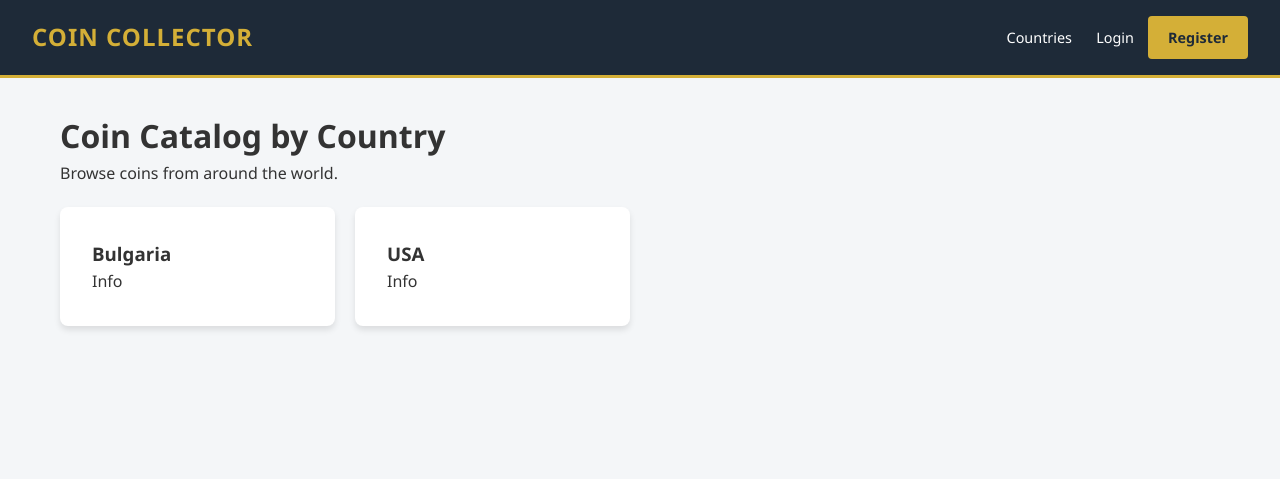
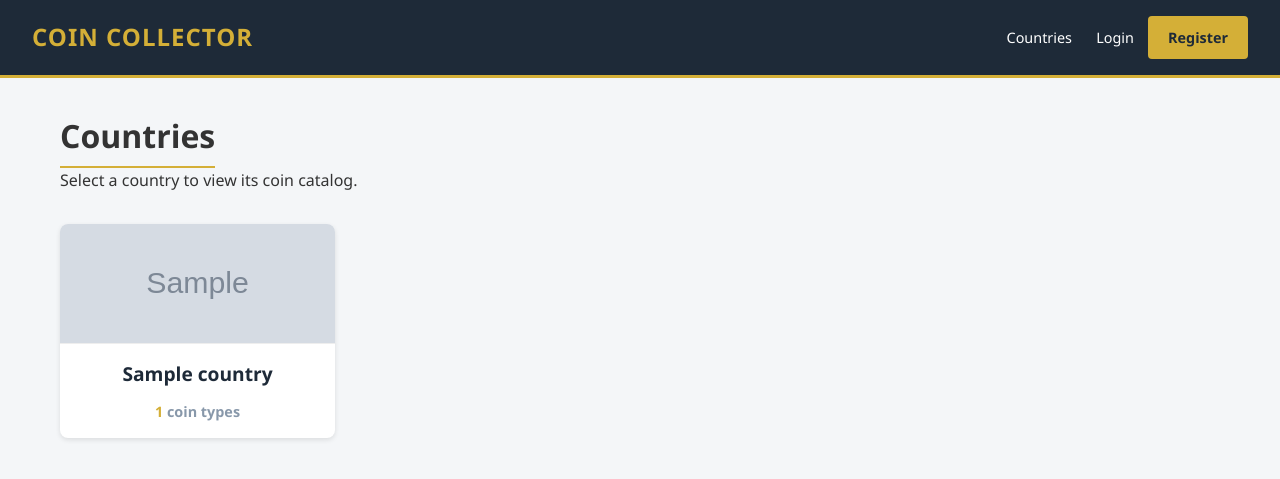
Before and after one commit to PVBonev/Coin_Collector, a PHP site: page /countries.php in a window 1280 px wide. Shown: the top 479 px of the page. Run offline with PHP 8.4, Linux system fonts and the light colour scheme; tables that the repository leaves empty or names only in its code hold one stand-in row (values such as "Sample post"); grey boxes marked "Sample" are stand-in pictures.

Commit message:
Added countries list and a details page

```diff
--- a/assets/css/styles.css
+++ b/assets/css/styles.css
@@ -1,8 +1,8 @@
 :root {
-    --primary-color: #1E2A38;
-    --accent-color: #D4AF37;
-    --bg-color: #F4F6F8;
-    --white: #FFFFFF;
+  --primary-color: #1e2a38;
+  --accent-color: #d4af37;
+  --bg-color: #f4f6f8;
+  --white: #ffffff;
   --text-color: #333333;
   --text-light: #8898aa;
   --danger: #e74c3c;
@@ -12,7 +12,7 @@
   box-sizing: border-box;
   margin: 0;
   padding: 0;
-    font-family: 'Segoe UI', Tahoma, Geneva, Verdana, sans-serif;
+  font-family: "Segoe UI", Tahoma, Geneva, Verdana, sans-serif;
 }
 
 body {
@@ -63,7 +63,7 @@ body {
 .card {
   background: var(--white);
   border-radius: 8px;
-    box-shadow: 0 4px 6px rgba(0,0,0,0.1);
+  box-shadow: 0 4px 6px rgba(0, 0, 0, 0.1);
   padding: 2rem;
   margin-bottom: 1rem;
 }
@@ -107,7 +107,9 @@ label {
   font-weight: 600;
 }
 
-input, select, textarea {
+input,
+select,
+textarea {
   width: 100%;
   padding: 10px;
   border: 1px solid #ddd;
@@ -131,7 +133,7 @@ input:focus {
   background: var(--white);
   border-radius: 8px;
   overflow: hidden;
-    box-shadow: 0 2px 5px rgba(0,0,0,0.1);
+  box-shadow: 0 2px 5px rgba(0, 0, 0, 0.1);
   transition: transform 0.2s;
 }
 
@@ -181,3 +183,25 @@ input:focus {
   text-align: center;
   border-top: 5px solid var(--accent-color);
 }
+
+/*for countries.php*/
+.flag-wrapper {
+  width: 100%;
+  height: 120px;
+  overflow: hidden;
+  border-bottom: 1px solid #eee;
+  display: flex;
+  align-items: center;
+  justify_content: center;
+}
+.flag-wrapper img {
+  width: 100%;
+  height: 100%;
+  object-fit: cover;
+}
+.country-stats {
+  margin-top: 10px;
+  font-size: 0.9rem;
+  color: var(--text-light);
+  font-weight: bold;
+}
--- a/config/db.php
+++ b/config/db.php
@@ -1,10 +1,10 @@
 <?php
 // config/db.php
 
-$host = 'localhost';
+$host = '127.0.0.1';
 $db   = 'coin_collector_db';
-$user = 'root'; //change if u use dif name in XAMPP
-$pass = '';     //change if u have pas
+$user = 'user'; //change if u use dif name in XAMPP
+$pass = 'password';
 $charset = 'utf8mb4';
 
 $dsn = "mysql:host=$host;dbname=$db;charset=$charset";
--- a/countries.php
+++ b/countries.php
@@ -1,6 +1,17 @@
 <?php
-session_start();//everyone can see this page
+session_start();
+require 'config/db.php';
+
+$sql = "SELECT c.id, c.name, c.flag_image, COUNT(cc.id) as coin_count
+        FROM countries c
+        LEFT JOIN catalog_coins cc ON c.id = cc.country_id
+        GROUP BY c.id
+        ORDER BY c.name ASC";
+
+$stmt = $pdo->query($sql);
+$countries = $stmt->fetchAll();
 ?>
+
 <!DOCTYPE html>
 <html lang="en">
 <head>
@@ -12,18 +23,38 @@ session_start();//everyone can see this page
     <?php include 'includes/navbar.php'; ?>
 
     <div class="container">
-        <h1>Coin Catalog by Country</h1>
-        <p>Browse coins from around the world.</p>
+        <h1 style="border-bottom: 2px solid var(--accent-color); display: inline-block; padding-bottom: 5px;">
+            Countries
+        </h1>
+        <p style="margin-bottom: 30px;">Select a country to view its coin catalog.</p>
 
-        <div class="coin-grid" style="margin-top: 20px;"> <!-- test data -->
-            <div class="card">
-                <h3>Bulgaria</h3>
-                <p>Info</p>
-            </div>
-            <div class="card">
-                <h3>USA</h3>
-                <p>Info</p>
-            </div>
+        <div class="coin-grid">
+            <?php foreach ($countries as $country): ?>
+
+                <a href="country_details.php?id=<?php echo $country['id']; ?>" style="text-decoration: none; color: inherit;">
+                    <div class="coin-card">
+                        <div class="flag-wrapper">
+                            <?php if ($country['flag_image']): ?>
+                                <img src="<?php echo htmlspecialchars($country['flag_image']); ?>" alt="<?php echo htmlspecialchars($country['name']); ?>">
+                            <?php else: ?>
+                                <div style="width:100%; height:100%; background:#ccc; display:flex; align-items:center; justify-content:center;">No Flag</div>
+                            <?php endif; ?>
+                        </div>
+
+                        <div class="coin-info" style="text-align: center;">
+                            <div class="coin-title" style="font-size: 1.2rem;">
+                                <?php echo htmlspecialchars($country['name']); ?>
+                            </div>
+                            <div class="country-stats">
+                                <span style="color: var(--accent-color);">
+                                    <?php echo $country['coin_count']; ?>
+                                </span> coin types
+                            </div>
+                        </div>
+                    </div>
+                </a>
+
+            <?php endforeach; ?>
         </div>
     </div>
 </body>
```
Also changed, not shown: country_details.php (added, +9 -0 lines), 1 other file. Lines whose indentation alone changed are shown as unchanged.
